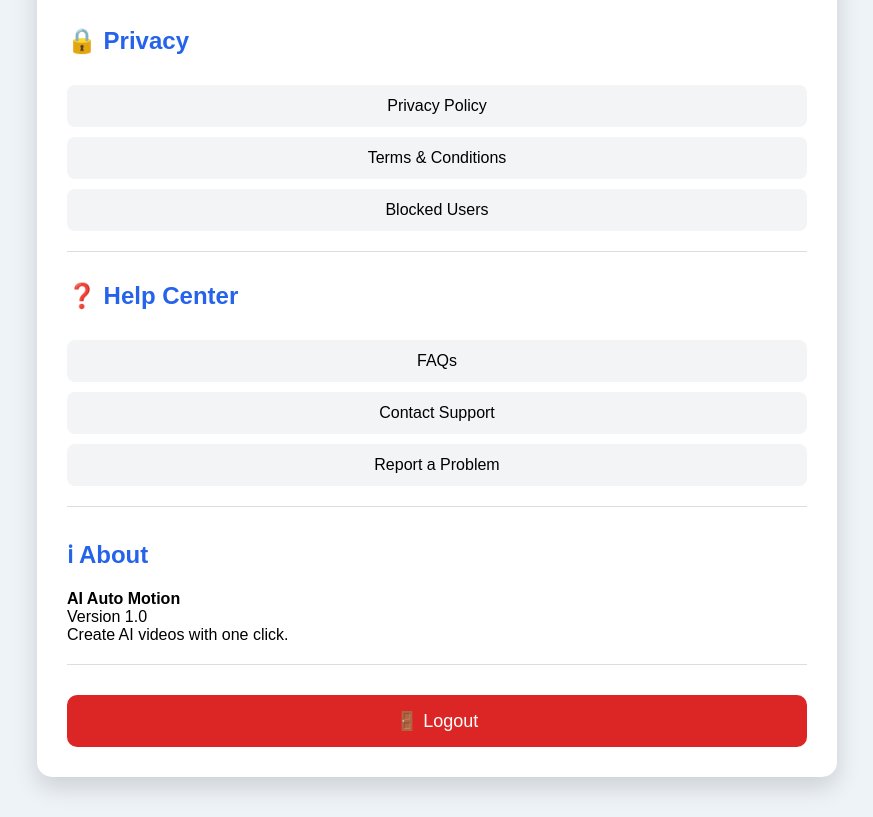
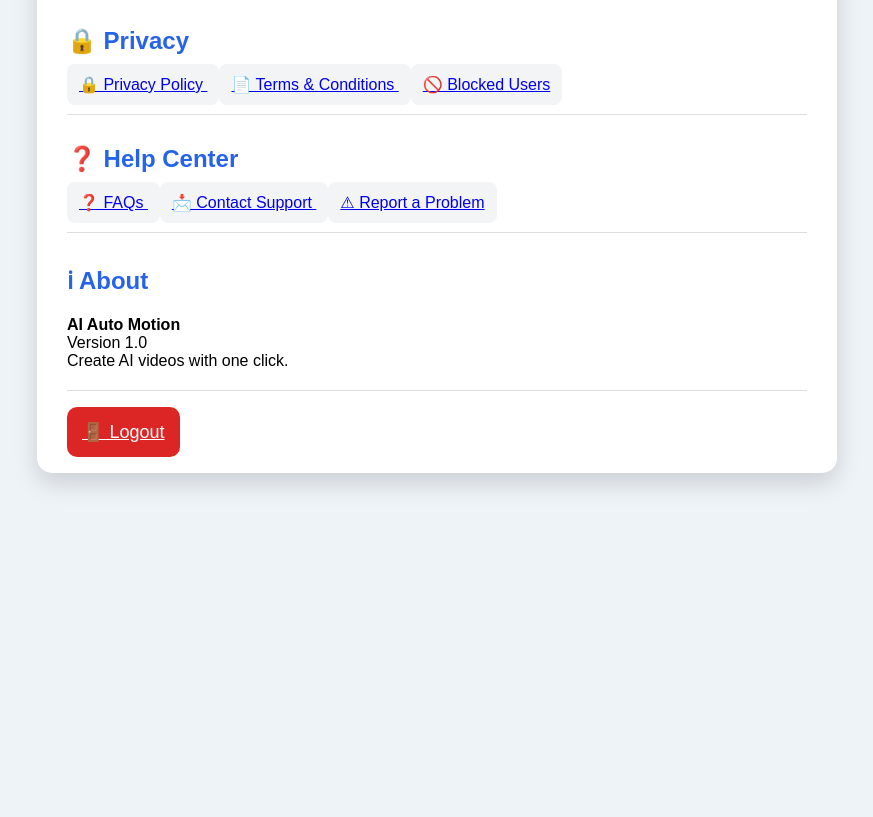
Before and after one commit to mehmonajabeen/auto-motion-, a website: page setting.html in a window 1280 px wide. Shown: the part 975-1792 px from the top of the page, without its empty margins (203-1076 px from the left). After the commit the page ends 1488 px from the top, so only its background shows below. Drawn offline with Linux system fonts and the light colour scheme.

Commit message:
Update setting.html

```diff
--- a/setting.html
+++ b/setting.html
@@ -1,150 +1,294 @@
 <!DOCTYPE html>
 <html lang="en">
+
 <head>
+
     <meta charset="UTF-8">
+
     <meta name="viewport" content="width=device-width, initial-scale=1.0">
+
     <title>AI Auto Motion - Settings</title>
+
     <link rel="stylesheet" href="setting.css">
+
 </head>
 
 <body>
 
 <div class="container">
 
+    <!-- PAGE TITLE -->
+
     <h1>⚙ Settings</h1>
 
-<!-- Account -->
+
+    <!-- ACCOUNT -->
+
     <div class="section">
+
         <h2>👤 Account</h2>
 
         <label>Full Name</label>
-<input type="text" placeholder="Enter your name">
+
+        <input
+            type="text"
+            placeholder="Enter your name"
+        >
 
         <label>Email</label>
-<input type="email" placeholder="Enter your email">
+
+        <input
+            type="email"
+            placeholder="Enter your email"
+        >
 
         <label>Password</label>
-<input type="password" placeholder="New Password">
 
-<button class="save">💾 Save Account</button>
+        <input
+            type="password"
+            placeholder="New Password"
+        >
+
+        <button class="save" type="button">
+            💾 Save Account
+        </button>
+
     </div>
 
-<!-- Appearance -->
+
+    <!-- APPEARANCE -->
+
     <div class="section">
+
         <h2>🎨 Appearance</h2>
 
         <div class="setting">
+
             <span>🌙 Dark Mode</span>
+
             <label class="switch">
-<input type="checkbox" id="darkMode">
+
+                <input
+                    type="checkbox"
+                    id="darkMode"
+                >
+
                 <span class="slider"></span>
+
             </label>
+
         </div>
 
+
         <div class="setting">
+
             <span>🌍 Language</span>
 
-<select>
+            <select id="language">
+
                 <option>English</option>
                 <option>Urdu</option>
                 <option>Arabic</option>
                 <option>Korean</option>
+
             </select>
 
         </div>
 
     </div>
 
-<!-- Notifications -->
+
+    <!-- NOTIFICATIONS -->
+
     <div class="section">
 
         <h2>🔔 Notifications</h2>
 
         <div class="setting">
+
             <span>Email Notifications</span>
 
             <label class="switch">
-<input type="checkbox" checked>
+
+                <input
+                    type="checkbox"
+                    checked
+                >
+
                 <span class="slider"></span>
+
             </label>
 
         </div>
 
+
         <div class="setting">
+
             <span>Push Notifications</span>
 
             <label class="switch">
-<input type="checkbox">
+
+                <input
+                    type="checkbox"
+                >
+
                 <span class="slider"></span>
+
             </label>
 
         </div>
 
     </div>
 
-<!-- Privacy -->
+
+    <!-- PRIVACY -->
 
     <div class="section">
 
         <h2>🔒 Privacy</h2>
 
-<button class="menu-btn">
-Privacy Policy
-</button>
 
-<button class="menu-btn">
-Terms & Conditions
-</button>
+        <!-- PRIVACY POLICY -->
 
-<button class="menu-btn">
-Blocked Users
-</button>
+        <a
+            href="privacy police"
+            class="menu-btn"
+        >
+            🔒 Privacy Policy
+        </a>
+
+
+        <!-- TERMS & CONDITIONS -->
+
+        <a
+            href="terms and condition"
+            class="menu-btn"
+        >
+            📄 Terms & Conditions
+        </a>
+
+
+        <!-- BLOCKED USERS -->
+
+        <a
+            href="blocked.html"
+            class="menu-btn"
+        >
+            🚫 Blocked Users
+        </a>
 
     </div>
 
-<!-- Help -->
+
+    <!-- HELP CENTER -->
 
     <div class="section">
 
         <h2>❓ Help Center</h2>
 
-<button class="menu-btn">
-FAQs
-</button>
 
-<button class="menu-btn">
-Contact Support
-</button>
+        <!-- FAQS -->
 
-<button class="menu-btn">
-Report a Problem
-</button>
+        <a
+            href="FAQS.html"
+            class="menu-btn"
+        >
+            ❓ FAQs
+        </a>
+
+
+        <!-- CONTACT SUPPORT -->
+
+        <a
+            href="contect.html"
+            class="menu-btn"
+        >
+            📩 Contact Support
+        </a>
+
+
+        <!-- REPORT A PROBLEM -->
+
+        <a
+            href="report.html"
+            class="menu-btn"
+        >
+            ⚠ Report a Problem
+        </a>
 
     </div>
 
-<!-- About -->
+
+    <!-- ABOUT -->
 
     <div class="section">
 
         <h2>ℹ About</h2>
 
-<p><b>AI Auto Motion</b></p>
+        <p>
+            <b>AI Auto Motion</b>
+        </p>
 
-<p>Version 1.0</p>
+        <p>
+            Version 1.0
+        </p>
 
-<p>Create AI videos with one click.</p>
+        <p>
+            Create AI videos with one click.
+        </p>
 
     </div>
 
-<!-- Logout -->
 
-<button class="logout" onclick="logout()">
+    <!-- LOGOUT -->
+
+    <a
+        href="logout.html"
+        class="logout"
+    >
         🚪 Logout
-</button>
+    </a>
+
 
 </div>
 
-<script src="settings.js"></script>
+
+<!-- SETTINGS JAVASCRIPT -->
+
+<script>
+
+    /* DARK MODE */
+
+    const darkMode = document.getElementById("darkMode");
+
+    darkMode.addEventListener("change", function () {
+
+        if (this.checked) {
+
+            document.body.classList.add("dark-mode");
+
+        } else {
+
+            document.body.classList.remove("dark-mode");
+
+        }
+
+    });
+
+
+    /* SAVE ACCOUNT */
+
+    const saveButton = document.querySelector(".save");
+
+    saveButton.addEventListener("click", function () {
+
+        alert("Account information saved successfully.");
+
+    });
+
+</script>
+
 
 </body>
+
 </html>
```
Lines whose indentation alone changed are shown as unchanged.
